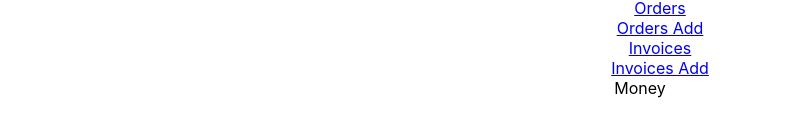
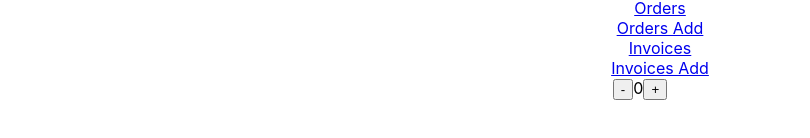
Before and after one commit to nowackibartosz/CRUD-app, a React (Create React App) app: page /money in a window 1280 px wide. Shown: the part 390-528 px from the top of the page, without its empty margins (0-810 px from the left). Built offline with nearby package versions, Linux system fonts and the light colour scheme.

Commit message:
withdraw/deposit money

```diff
--- a/src/components/Money/Money.jsx
+++ b/src/components/Money/Money.jsx
@@ -1,11 +1,20 @@
 import React from "react";
+import { useDispatch, useSelector } from "react-redux";
+import { withdrawMoney,depositMoney } from "../../redux/moneySlice"
 
 const Money = () => {
+  const dispatch = useDispatch();
+  const money = useSelector((state) => state.money.value);
 
 
 
-
-  return <div>Money</div>;
+  return (
+    <>
+    <button onClick={() => dispatch(withdrawMoney())}>-</button>
+    {money}
+    <button onClick={() => dispatch(depositMoney())}>+</button>
+    </>
+  )
 };
 
 export default Money;
--- a/src/redux/moneySlice.js
+++ b/src/redux/moneySlice.js
@@ -4,14 +4,14 @@ export const moneySlice=createSlice({
     name: "money",
     initialState: { value: 0},
     reducers: {
-        WithdrawMoney: (state)=>{
+        withdrawMoney: (state)=>{
             state.value -= 0;
         },
-        DepositMoney: (state)=>{
+        depositMoney: (state)=>{
             state.value += 0;
         },
 
     }
 })
-export const {showMoney}=moneySlice.actions;
+export const {withdrawMoney, depositMoney}=moneySlice.actions;
 export default moneySlice.reducer;
```
